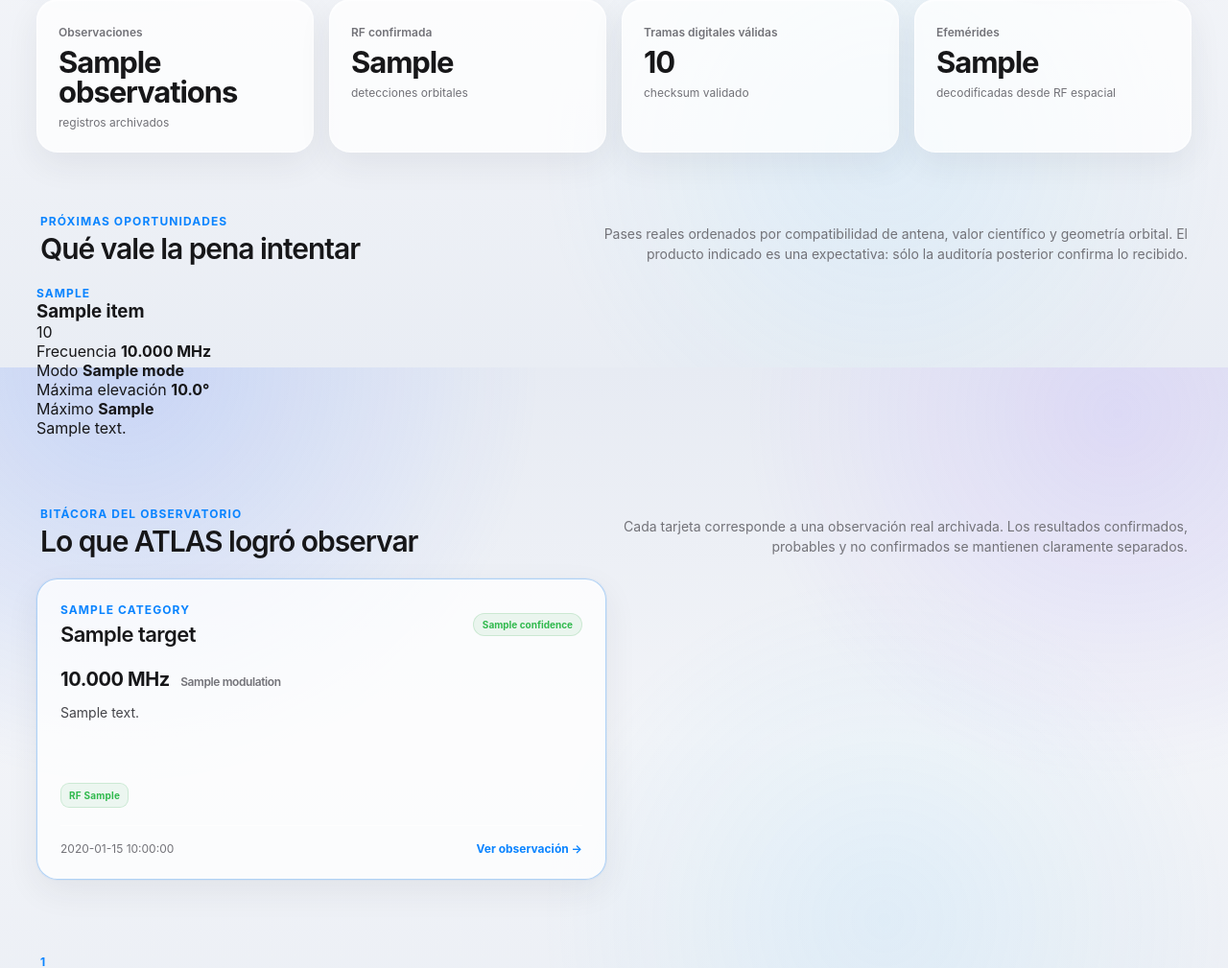
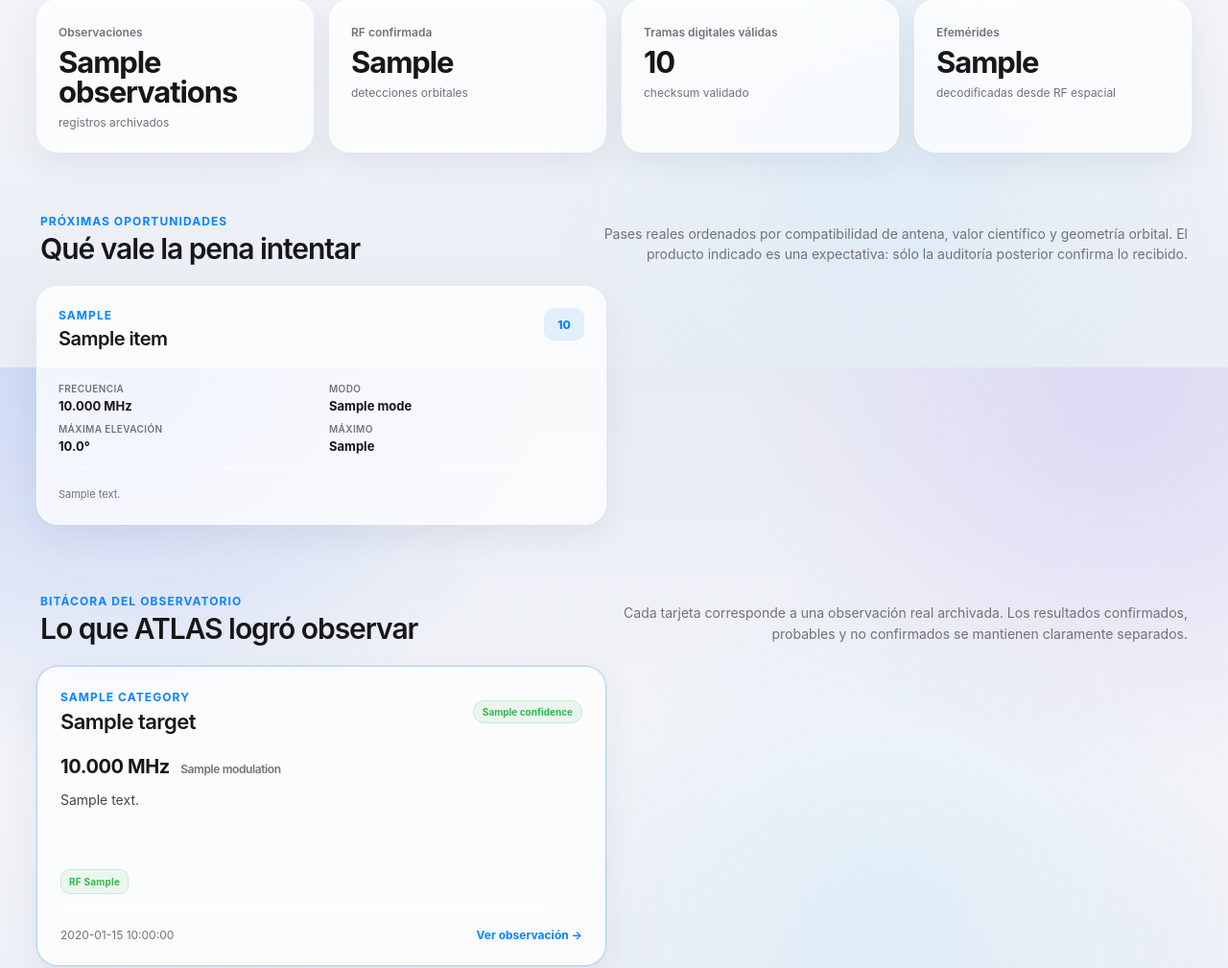
Before and after one commit to Brunor86/atlas-os, a FastAPI app: template src/atlas/api/templates/sky.html in a window 1280 px wide. Shown: the part 417-1426 px from the top of the page at 96% size. Run offline with FastAPI, Linux system fonts and the light colour scheme; the template is opened without the code that fills it: most values are stand-ins (such as "Sample title", 1, 10 or a date in 2020); parts of the project's set-up code (start-up, migrations or seed data) failed here and were passed over.

Commit message:
style(sky): add upcoming opportunity cards

```diff
--- a/src/atlas/api/static/css/atlas-sky.css
+++ b/src/atlas/api/static/css/atlas-sky.css
@@ -928,3 +928,89 @@
     font-size: 11px;
     line-height: 1.45;
 }
+
+
+/* ------------------------------------------------------------
+   PRÓXIMAS OPORTUNIDADES
+   ------------------------------------------------------------ */
+
+.sky-opportunity-grid {
+    display: grid;
+    grid-template-columns: repeat(2, minmax(0, 1fr));
+    gap: 16px;
+}
+
+.sky-opportunity-card {
+    padding: 22px;
+    background: var(--panel-solid);
+    border: 1px solid var(--border);
+    border-radius: var(--radius-lg);
+    box-shadow: var(--shadow-soft);
+}
+
+.sky-opportunity-top {
+    display: flex;
+    align-items: flex-start;
+    justify-content: space-between;
+    gap: 18px;
+}
+
+.sky-opportunity-top h3 {
+    margin: 5px 0 0;
+    color: var(--text);
+    font-size: 20px;
+    font-weight: 640;
+    letter-spacing: -.025em;
+}
+
+.sky-opportunity-score {
+    display: grid;
+    place-items: center;
+    min-width: 42px;
+    height: 34px;
+    padding: 0 9px;
+    color: var(--primary);
+    background: var(--primary-soft);
+    border-radius: 10px;
+    font-size: 12px;
+    font-weight: 800;
+}
+
+.sky-opportunity-facts {
+    display: grid;
+    grid-template-columns: repeat(2, minmax(0, 1fr));
+    gap: 10px 16px;
+    margin: 18px 0;
+    padding: 15px 0;
+    border-top: 1px solid var(--border);
+    border-bottom: 1px solid var(--border);
+}
+
+.sky-opportunity-facts span {
+    display: block;
+    color: var(--muted);
+    font-size: 10px;
+    font-weight: 600;
+    text-transform: uppercase;
+    letter-spacing: .04em;
+}
+
+.sky-opportunity-facts strong {
+    display: block;
+    margin-top: 4px;
+    color: var(--text);
+    font-size: 13px;
+}
+
+.sky-opportunity-card > p {
+    margin: 0;
+    color: var(--muted);
+    font-size: 11px;
+    line-height: 1.5;
+}
+
+@media (max-width: 850px) {
+    .sky-opportunity-grid {
+        grid-template-columns: 1fr;
+    }
+}
```
